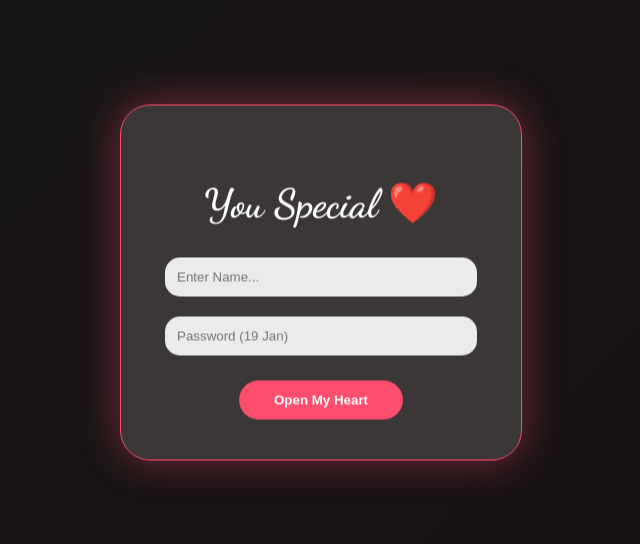
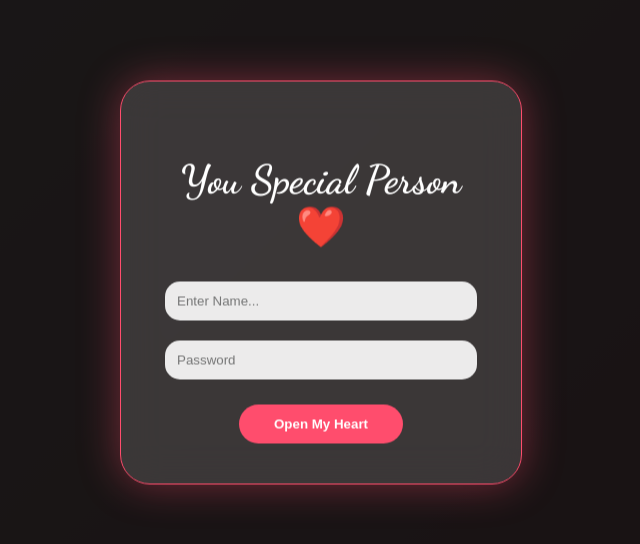
Before and after one commit to Munnu-gif/11-Month-special-, a plain HTML site: page index.html in a window 1280 px wide. Shown: the part 106-650 px from the top of the page, without its empty margins (319-959 px from the left). Drawn offline with nearby package versions, Linux system fonts and the light colour scheme.

Commit message:
Update index.html

```diff
--- a/index.html
+++ b/index.html
@@ -144,9 +144,9 @@
 
 <div id="login-overlay">
     <div class="login-box">
-        <h2>You Special ❤️</h2>
+        <h2>You Special Person ❤️</h2>
         <input type="text" id="userName" placeholder="Enter Name...">
-        <input type="password" id="userPass" placeholder="Password (19 Jan)">
+        <input type="password" id="userPass" placeholder="Password ">
         <button onclick="checkLogin()">Open My Heart</button>
         <p id="error" style="color:#ffb3c1; font-size: 12px; display:none; margin-top:10px;">Oops! Wrong Password Bebe.</p>
     </div>
@@ -158,7 +158,7 @@
     <div class="container">
 
         <div class="glass-card">
-            <h2 class="section-title">Happy 11 Month Anniversary My जाना!</h2>
+            <h2 class="section-title">Happy 11 Month Anniversary Bebe</h2>
             <div style="text-align: center; line-height: 1.8; font-size: 1.1rem;">
                 <p>Aapne humko itna support kiya, mera hamesha itna sath diya... Hamesha aise hi sath dijiyega. ❤️</p>
                 <p>Abhi pata bhi nahi chala aur hum itni jaldi <b>11 mahine</b> ki Anniversary par aa gaye hain! Hum hamesha yehi sochte hain ki mera har pal aapke sath hi guzre. Aise hi hum sath rahein, time spend karein aur life ko special banayein. Aap meri zindagi ki sabse eham insan hain, meri Hayati 🌼💫</p>
```
